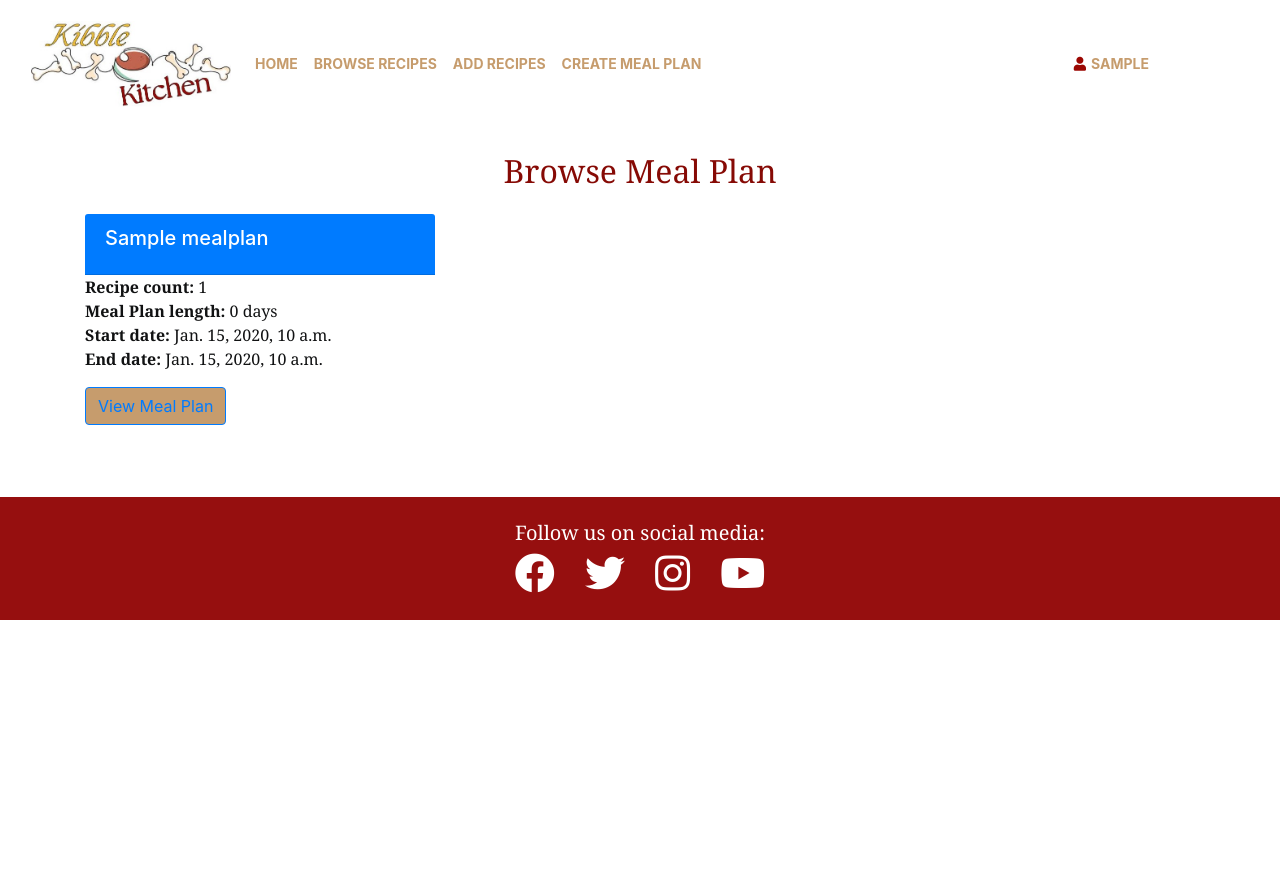
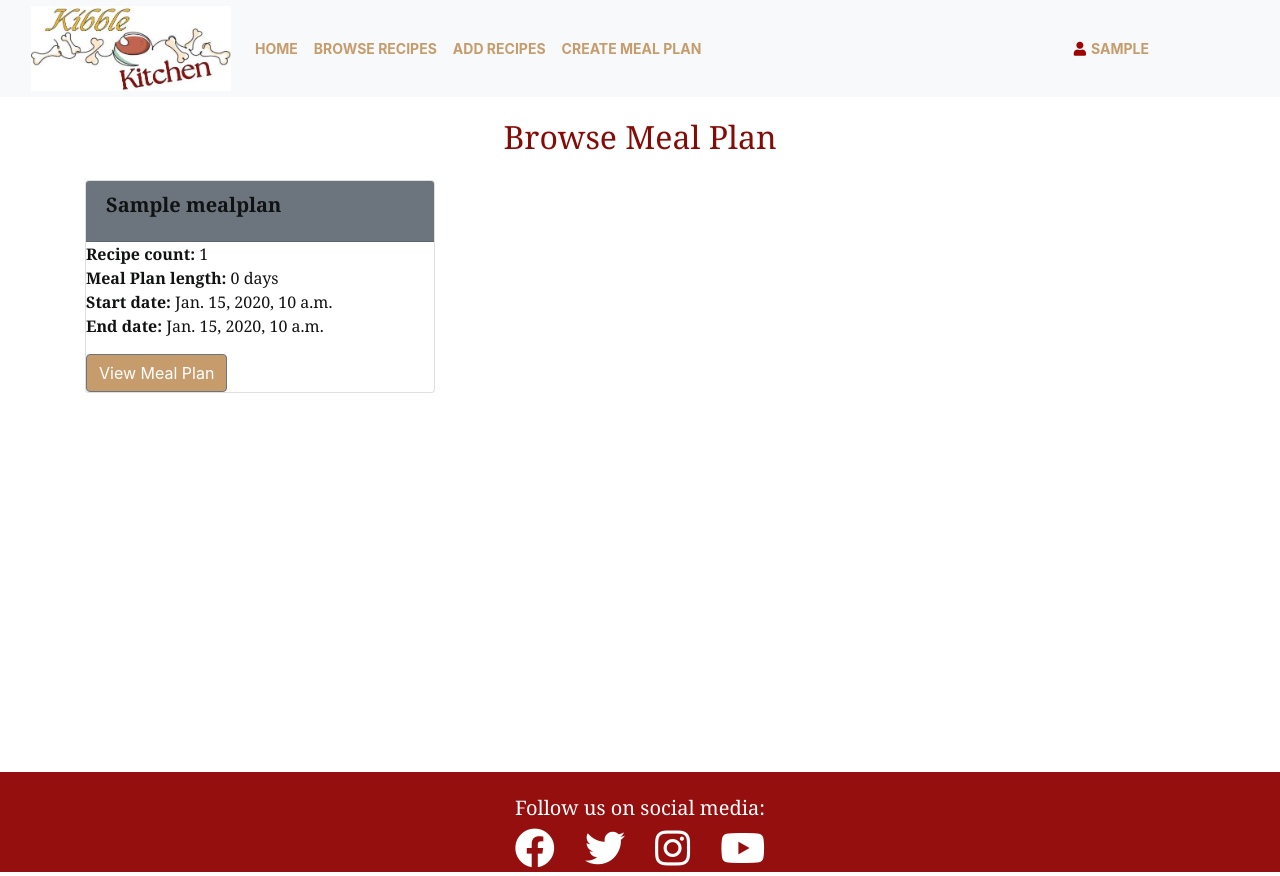
Before and after one commit to shivani-CI/Kibble-Kitchen, a Django app: page /browse_meal_plans/ in a window 1280 px wide. Before the commit the page ends 620 px from the top, so only its background shows below. Run offline with Django 4.2, Linux system fonts and the light colour scheme; a user stored in the database is signed in; tables that the repository leaves empty hold one stand-in row (values such as "Sample post"); some libraries are stand-ins or nearby versions.

Commit message:
Added styling to mealplan

```diff
--- a/recipe/templates/recipe/browse_meal_plan.html
+++ b/recipe/templates/recipe/browse_meal_plan.html
@@ -1,13 +1,14 @@
 {% extends "base.html" %}
 
 {% block content %}
-<div class="container">
+<div class="content-wrapper">
+    <div class="container mt-4" style="padding-top: 70px;">
         <h2 class="text-center my-4">Browse Meal Plan</h2>
         <div class="row">
             {% for meal_plan in mealplan_list %}
                 <div class="col-md-6 col-lg-4">
                     <div class="card meal-plan-card mb-4">
-                    <div class="card-header bg-primary text-white">
+                        <div class="card-header bg-secondary text-white">
                             <h5 class="card-title">{{ meal_plan.title}}</h5>
                         </div>
                         <div>
@@ -17,7 +18,7 @@
                                 <strong>Start date:</strong> {{ meal_plan.created_at }}<br>
                                 <strong>End date:</strong> {{ meal_plan.updated_at }}<br>
                             </p>
-                        <a href="{% url 'get_meal_plan' meal_plan.id %}" class="btn btn-outline-primary">View Meal Plan</a>
+                            <a href="{% url 'get_meal_plan' meal_plan.id %}" class="btn btn-secondary">View Meal Plan</a>
                         </div>
                     </div>
                 </div>
@@ -38,4 +39,5 @@
         </nav>
         {% endif %}
     </div>
+</div>
 {% endblock %}
--- a/recipe/templates/recipe/browse_recipes.html
+++ b/recipe/templates/recipe/browse_recipes.html
@@ -2,8 +2,9 @@
 {% load static %}
 
 {% block content %}
-<div class="container mt-4" >
-    <h1 class="text-center mb-4">Browse Recipes</h1>
+
+<div class="container mt-4" style="padding-top: 70px;">
+    <h1 class="text-center mb-4 pt-5">Browse Recipes</h1>
     <div class="row">
         {% for recipe in recipe_list %}
         <div class="col-md-6 col-lg-4 mb-4">
--- a/recipe/templates/recipe/create_meal_plan.html
+++ b/recipe/templates/recipe/create_meal_plan.html
@@ -2,14 +2,16 @@
 {% load crispy_forms_tags %}
 
 {% block content %}
-<div class="container mt-5">
+<div class="content-wrapper" style="background: linear-gradient(to bottom right, #8ee7e0, #9cd2e6);width: 100%; height: 100%; border-radius: 10px;">
+    <div class="container mt-5" style="padding-top: 70px;">
         <h1 class="text-center mb-4">Create a Meal Plan</h1>
 
         <form method="POST" enctype="multipart/form-data" action="{% url 'create_meal_plan' %}">
             {% csrf_token %}
             {{ meal_plan_form|crispy }}
-        <button type="submit" class="btn btn-primary">Create Meal Plan</button>
+            <button type="submit" class="btn btn-secondary">Create Meal Plan</button>
         </form>
 
     </div>
+</div>>
 {% endblock %}
--- a/recipe/templates/recipe/recipe_detail.html
+++ b/recipe/templates/recipe/recipe_detail.html
@@ -3,12 +3,12 @@
 {% load crispy_forms_tags %}
 
 {% block content %}
-<div class="container mt-5">
+<div class="container mt-5 pt-5">
     <!-- First Container: Recipe Image and Basic Info -->
     <div class="row">
         <div class="col-md-6 image-container">
             {% if "placeholder" in recipe.image.url %}
-            <img class="card-img-top" src="{% static 'images/default.png' %}; position: relative;" alt="placeholder image">
+            <img class="card-img-top" src="{% static 'images/default.png' %}" style="position: relative; border-radius: 10px;" alt="placeholder image">
             {% else %}
             <img class="card-img-top" src="{{ recipe.image.url }}" alt="{{ recipe.title }}">
             {% endif %}
--- a/static/css/style.css
+++ b/static/css/style.css
@@ -11,10 +11,10 @@
     background-color: #fff;
 }
 
-.card {
+/* .card {
     border: none;
     background-color: transparent;
-}
+} */
 
 .image-container {
     position: relative;
@@ -34,7 +34,7 @@
     text-transform: uppercase;
 }
 
-.text-center{
+.text-center {
     color: #860a05;
     font-family: 'Georgia', serif;
 }
@@ -44,46 +44,8 @@
     font-family: 'Georgia', serif;
 }
 
-/* .masthead {
-    margin-top: 10px;
-    overflow: hidden;
-    position: relative;
-    display: inline-block;
-    height: 33vh;
-    width: 100%;
-}
 
-.masthead-text {
-    background-color: #445261;
-    color: white;
-    position: relative;
-}
-
-.masthead-image {
-    position: relative;
-    overflow: hidden;
-}
-
-.masthead-image:after {
-    content: "";
-    position: absolute;
-    top: 0;
-    right: 90%;
-    height: 100%;
-    width: 150%;
-    background: #445261;
-    -webkit-transform: skew(15deg);
-    -moz-transform: skew(15deg);
-    transform: skew(15deg);
-    z-index: 100;
-} */
-
-/* .recipe-link {
-    text-decoration: none;
-    color: #445261;
-} */
-
-/* .recipe-link:hover, */
+/* Buttons and link */
 .page-link {
     color: #E84610;
 }
@@ -103,16 +65,22 @@
     border-radius: 12px;
 }
 
+.btn-delete {
+    color: #fff;
+    background: #960f0f;
+}
+
 .btn-signup,
 .btn-edit {
-    background-color: #860a05;
+    background-color: #c69c6d;
     color: #fff;
 }
 
 .btn-signup:hover,
-.btn-signup:active {
-    background-color: #fff;
-    color: #23BBBB;
+.btn-signup:active,
+.btn-secondary:hover {
+    background-color: #960f0f;
+    color: #fff;
 }
 
 .link {
@@ -125,24 +93,6 @@
     color: #23BBBB;
     text-decoration: underline;
 }
-
-/* .btn-like {
-    color: #E84610;
-    border: none;
-    background: transparent;
-} */
-
-.btn-delete {
-    color: #fff;
-    background: #960f0f;
-}
-
-/* .btn-like:hover,
-.btn-like:active {
-    color: #E84610;
-    background: transparent;
-    border: none;
-} */
 
 .faded {
     color: rgb(172, 175, 175);
@@ -160,6 +110,7 @@
 
 .navbar {
     padding: 1rem 1rem;
+    color: #ffffff;
 }
 
 .navbar ul a {
@@ -177,6 +128,10 @@
     font-size: large;
 }
 
+.bg-light {
+    background-color: #ffffff;
+}
+
 /* Hero image */
 
 .hero-text {
@@ -187,6 +142,26 @@
     margin: 0;
 }
 
+/* Meal Plan */
+
+.content-wrapper {
+    min-height: calc(100vh - 100px);
+}
+
+.bg-secondary {
+    background-color: #860a05;
+}
+
+.card-header {
+    background-color: #860a05;
+}
+
+.card-title {
+    color: #111213;
+    font-family: 'Georgia', serif;
+    font-weight: 600;
+}
+
 /* Footer */
 
 footer{
@@ -195,6 +170,14 @@
     text-align: center;
     color: #ffffff;
     font-family: 'Georgia', sans-serif;
+    height: 100px; /* Adjust for your footer height */
+    position: relative;
+    bottom: 0;
+    width: 100%;
+}
+
+.footer-container {
+    min-height: 10vh;
 }
 
 h5 {
--- a/templates/base.html
+++ b/templates/base.html
@@ -28,8 +28,8 @@
 <body class="d-flex flex-column h-100 main-bg" style="overflow-x: hidden;">
 
     <!-- Navigation -->
-    <nav class="navbar navbar-expand-lg">
-        <div class="container-fluid">
+    <nav class="navbar navbar-expand-lg bg-light fixed-top">
+        <div class="container-fluid" style="height: 65px;">
 
             <a class="navbar-brand" href="{% url 'home' %}">
                 <img src="{% static 'images/logo.jpg' %}" alt="Dog Recipe Sharing and Meal Planner Logo" class="logo" style="width: 200px; height: auto; max-width: 100%;">
@@ -116,7 +116,7 @@
     </main>
 
     <!-- Footer with Social Media Icons -->
-    <footer class="text-center mt-5 py-4" style="background-color: #960f0f;">
+    <footer class="text-center mt-5 py-4" style="background-color: #960f0f; padding-bottom: 50px;">
         <div class="container footer-container social-icons">
             <h5>Follow us on social media:</h5>
             <a href="https://facebook.com" class="me-3"><i class="fab fa-facebook fa-2x"></i></a>
```
Also changed, not shown: recipe/templates/recipe/add_recipe.html (+3 -8 lines), static/images/background.jpg. Lines whose indentation alone changed are shown as unchanged.
